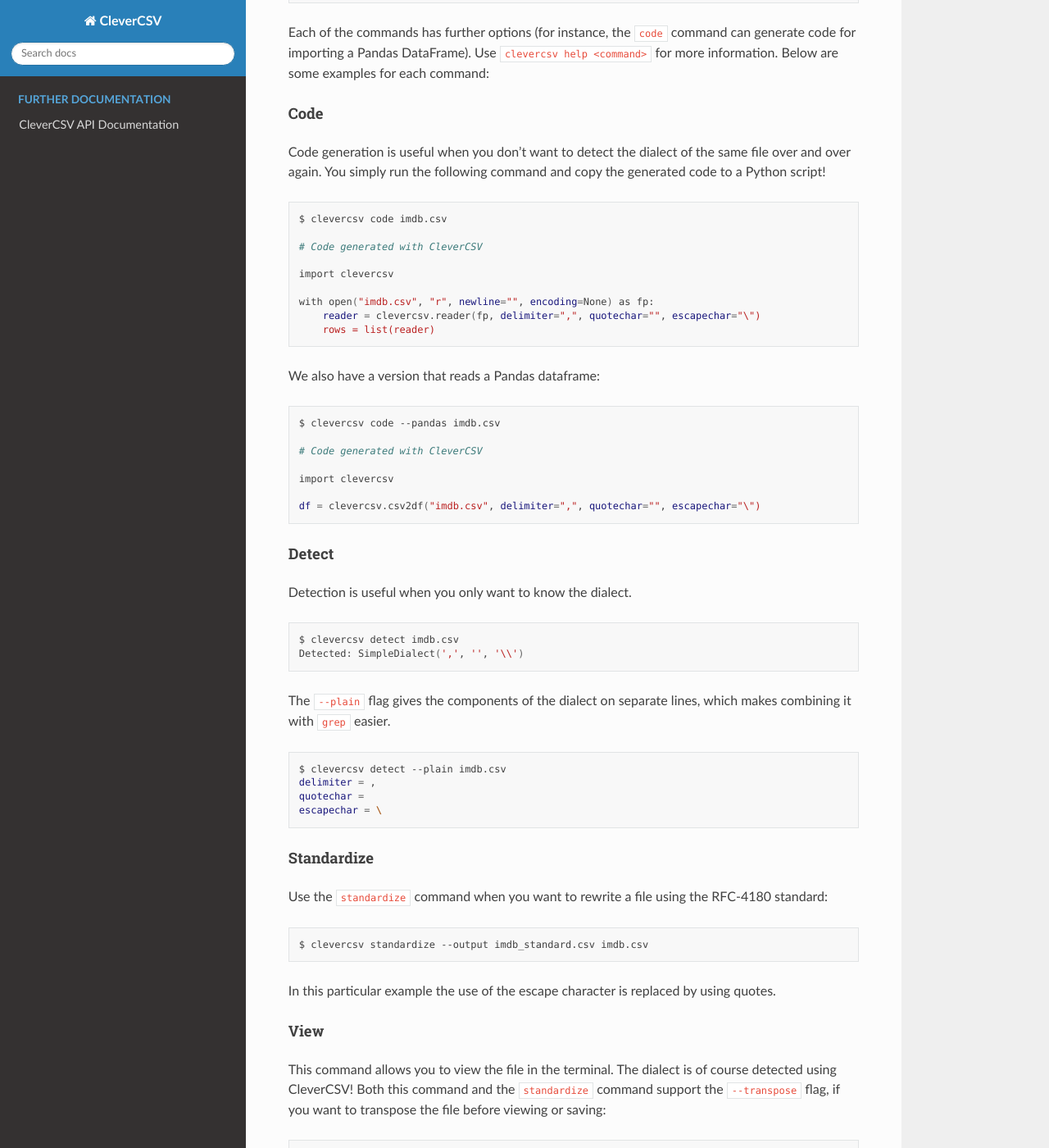
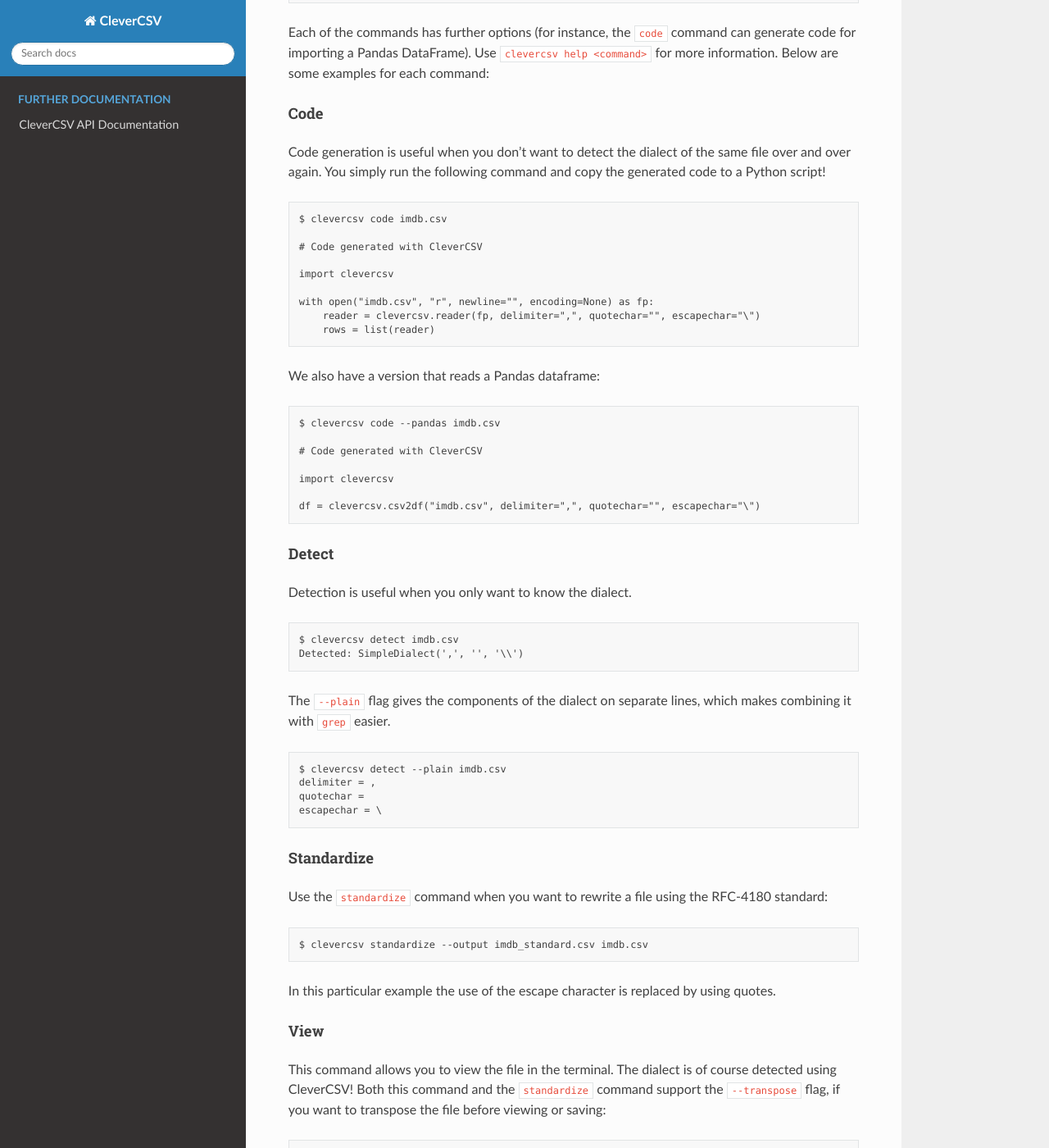
Before and after one commit to alan-turing-institute/CleverCSV, a Sphinx documentation site: the page built from docs/README.rst, in a window 1280 px wide and 1400 px high, scrolled down 2824 px. Shown: the whole window at 82% size. Built offline with Sphinx 7.4.7 and the Read the Docs theme 2.0.0, drawn with Linux system fonts in a browser that asks for light colours; pages that are not in the unit, such as notebooks, are missing from menus; some of the changed text lies outside the part shown.

Commit message:
Change syntax highlighting in readme

```diff
--- a/docs/README.rst
+++ b/docs/README.rst
@@ -181,7 +181,7 @@
 same file over and over again. You simply run the following command and copy
 the generated code to a Python script!
 
-.. code-block:: bash
+.. code-block:: text
 
    $ clevercsv code imdb.csv
 
@@ -195,7 +195,7 @@
 
 We also have a version that reads a Pandas dataframe:
 
-.. code-block:: bash
+.. code-block:: text
 
    $ clevercsv code --pandas imdb.csv
 
@@ -210,7 +210,7 @@
 
 Detection is useful when you only want to know the dialect.
 
-.. code-block:: bash
+.. code-block:: text
 
    $ clevercsv detect imdb.csv
    Detected: SimpleDialect(',', '', '\\')
@@ -218,7 +218,7 @@
 The ``--plain`` flag gives the components of the dialect on separate lines,
 which makes combining it with ``grep`` easier.
 
-.. code-block:: bash
+.. code-block:: text
 
    $ clevercsv detect --plain imdb.csv
    delimiter = ,
@@ -231,7 +231,7 @@
 Use the ``standardize`` command when you want to rewrite a file using the
 RFC-4180 standard:
 
-.. code-block:: bash
+.. code-block:: text
 
    $ clevercsv standardize --output imdb_standard.csv imdb.csv
 
@@ -246,7 +246,7 @@
 command support the ``--transpose`` flag, if you want to transpose the file
 before viewing or saving:
 
-.. code-block:: bash
+.. code-block:: text
 
    $ clevercsv view --transpose imdb.csv
 
```
Also changed, not shown: README.md (+6 -6 lines).
